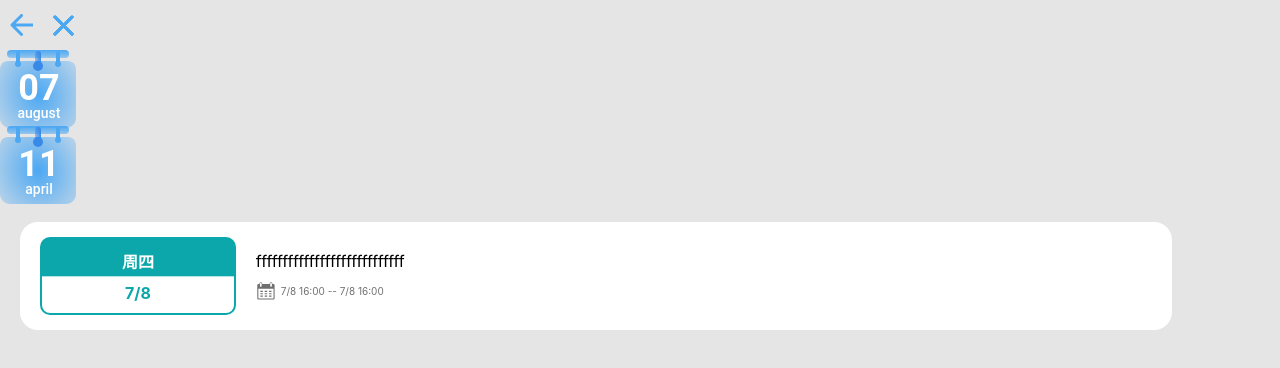
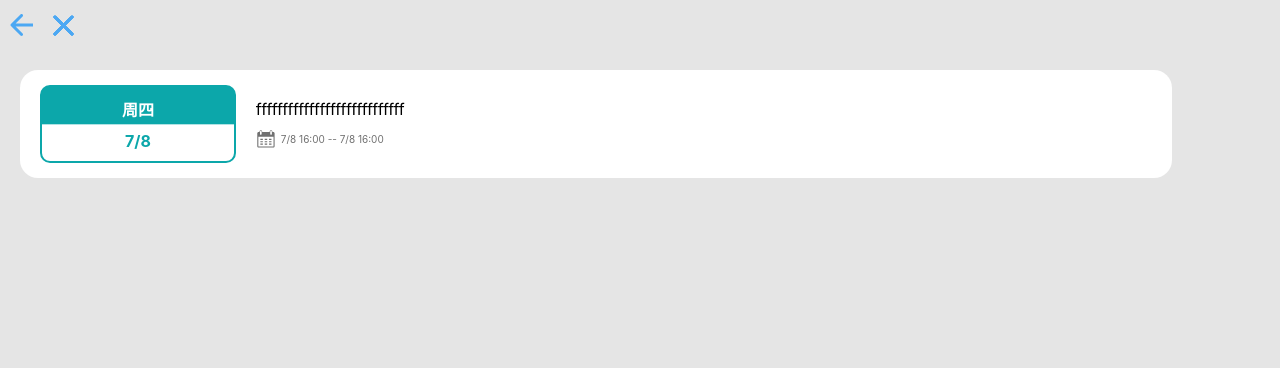
Before and after one commit to ncuhome/tudo-fe, a Next.js app: page /home/homepage in a window 1280 px wide. Shown: the top 368 px of the page. Built offline with nearby package versions, Linux system fonts and the light colour scheme.

Commit message:
:bug: fix: 样式切换为module.scss引入

```diff
--- a/components/shared/activity-card/index.module.css
+++ /dev/null
@@ -1,47 +0,0 @@
-.cardBox{
-  background-color: #fff;
-  width: 90%;
-  margin: 20px;
-  border-radius: 18px;
-  display: flex;
-}
-
-.cardDate{
-  /* margin: 20px; */
-  margin: 15px 20px 15px;
-  padding: 10px;
-  width: 17%;
-  border-radius: 10px;
-  border-width: 2px;
-  border-style: solid;
-  border-color: rgb(12,167,170);
-  background: linear-gradient(to bottom, rgb(12,167,170) 0%,rgb(12,167,170) 50%,white 51%,white 100%);
-
-}
-
-.cardInfo{
-  margin-right: 20px;
-  width: 50%;
-  display: flex;
-  flex-direction: column;
-  justify-content: center;
-}
-
-.cardInfo_name{
-  overflow: hidden;
-  text-overflow:ellipsis;
-  white-space: nowrap;
-  margin-bottom: 10px;
-}
-
-.cardInfo_date{
-  display: flex;
-  align-items:center;
-  font-size: 10px;
-  color:rgb(112,112,112);
-}
-
-.cardInfo_date > img{
-  height: 20px;
-  margin-right: 5px;
-}
--- /dev/null
+++ b/components/shared/activity-card/index.module.scss
@@ -0,0 +1,48 @@
+.cardBox {
+  background-color: #fff;
+  width: 90%;
+  margin: 20px;
+  border-radius: 18px;
+  display: flex;
+  .cardDate {
+    /* margin: 20px; */
+    margin: 15px 20px 15px;
+    padding: 10px;
+    width: 17%;
+    border-radius: 10px;
+    border-width: 2px;
+    border-style: solid;
+    border-color: rgb(12, 167, 170);
+    background: linear-gradient(
+      to bottom,
+      rgb(12, 167, 170) 0%,
+      rgb(12, 167, 170) 50%,
+      white 51%,
+      white 100%
+    );
+  }
+}
+
+.cardInfo {
+  margin-right: 20px;
+  width: 50%;
+  display: flex;
+  flex-direction: column;
+  justify-content: center;
+  .cardInfo_name {
+    overflow: hidden;
+    text-overflow: ellipsis;
+    white-space: nowrap;
+    margin-bottom: 10px;
+  }
+  .cardInfo_date {
+    display: flex;
+    align-items: center;
+    font-size: 10px;
+    color: rgb(112, 112, 112);
+  }
+  .cardInfo_date > img {
+    height: 20px;
+    margin-right: 5px;
+  }
+}
--- a/components/shared/activity-card/activity_card.tsx
+++ b/components/shared/activity-card/index.tsx
@@ -1,5 +1,5 @@
 import React from 'react'
-import styles from './index.module.css'
+import styles from './index.module.scss'
 // import calender from "../../../public/calender.svg"  ??似乎是next引入图片的问题
 
 const ActCard: React.FC = () => {
--- a/components/shared/calendar/calendar.tsx
+++ /dev/null
@@ -1,63 +0,0 @@
-import { makeStyles } from "@material-ui/core/styles";
-import React from "react";
-import style from "./index.module.css"
-
-const useStyles = makeStyles(() => ({
-    calendar: {
-        position: "static",
-        height: "76px",
-        width: "78px",
-    },
-    calendarBack: {
-        position: "absolute",
-        zIndex: 1,
-    },
-    content: {
-        display: "flex",
-        flexDirection: "column",
-        alignItems: "center",
-        paddingTop: "20px",
-        zIndex: 2,
-    },
-    month: {
-        fontFamily: "Roboto",
-        fontStyle: "normal",
-        fontWeight: 500,
-        fontSize: "14px",
-        lineHeight: "14px",
-        color: "#FFFFFF",
-        margin: 0,
-        zIndex: 2,
-    },
-    day: {
-        fontFamily: "Roboto",
-        fontStyle: "normal",
-        fontWeight: "bold",
-        fontSize: "36px",
-        lineHeight: "36px",
-        color: "#FFFFFF",
-        margin: 0,
-        zIndex: 2,
-    },
-}));
-
-interface CalendarProps {
-    month: string
-    day: string
-}
-
-const Calendar: React.FC<CalendarProps> = (props) => {
-    const classes = useStyles();
-
-    return (
-        <div className={classes.calendar}>
-            <img src={"/calendar.svg"} alt="calendar" className={classes.calendarBack} width={76} height={78} />
-            <div className={`${classes.content} ${style.noSelect}`}>
-                <p className={classes.day}>{props.day}</p>
-                <p className={classes.month}>{props.month}</p>
-            </div>
-        </div>
-    );
-}
-
-export default Calendar;
--- a/components/shared/calendar/index.module.css
+++ /dev/null
@@ -1,11 +0,0 @@
-.noSelect {
-    -webkit-touch-callout: none; /* iOS Safari */
-
-    -webkit-user-select: none; /* Chrome/Safari/Opera */
-
-    -moz-user-select: none; /* Firefox */
-
-    -ms-user-select: none; /* Internet Explorer/Edge */
-
-    user-select: none; /* Non-prefixed version, currently */
-}
--- /dev/null
+++ b/components/shared/head-bar/index.module.scss
@@ -0,0 +1,29 @@
+.bar {
+  top: 0;
+  height: 50px;
+  width: 100%;
+  display: flex;
+  align-items: center;
+  flex-direction: row;
+  .barFront {
+    display: flex;
+    align-items: center;
+    flex-direction: row;
+    & > * {
+      margin-left: 10px;
+      margin-right: 10px;
+    }
+  }
+  .barPadding {
+    flex-grow: 1;
+  }
+  .barBack {
+    display: flex;
+    align-items: center;
+    flex-direction: row-reverse;
+    & > * {
+      margin-left: 10px;
+      margin-right: 10px;
+    }
+  }
+}
--- /dev/null
+++ b/components/shared/head-bar/index.tsx
@@ -0,0 +1,34 @@
+import { useRouter } from 'next/router'
+import React from "react";
+import styles from "./index.module.scss"
+
+interface HeadBarProps {
+  children?: React.ReactNode
+}
+
+const HeadBar: React.FC = (props: HeadBarProps) => {
+  // const styles = useStyles
+  const history = useRouter();
+
+  const backHandler = () => {
+    history.back()
+  }
+
+  return (
+    <div className={styles.bar}>
+      <div className={styles.barFront}>
+        <img src={"/back_arrow.svg"} onClick={backHandler} alt="back" />
+        <img src={"/exit.svg"} alt="exit" />
+      </div>
+
+      <div className={styles.barPadding}>
+      </div>
+
+      <div className={styles.barBack}>
+        {props.children}
+      </div>
+    </div>
+  );
+}
+
+export default HeadBar;
--- a/components/shared/headbar.tsx
+++ /dev/null
@@ -1,66 +0,0 @@
-import { makeStyles } from "@material-ui/core/styles";
-import { useRouter } from 'next/router'
-import React from "react";
-
-const useStyles = makeStyles(() => ({
-    bar: {
-        top: "0",
-        height: "50px",
-        width: "100%",
-        display: "flex",
-        alignItems: "center",
-        flexDirection: "row",
-    },
-    barFront: {
-        display: "flex",
-        alignItems: "center",
-        flexDirection: "row",
-        "& > *": {
-            marginLeft: "10px",
-            marginRight: "10px",
-        },
-    },
-    barPadding: {
-        flexGrow: 1,
-    },
-    barBack: {
-        display: "flex",
-        alignItems: "center",
-        flexDirection: "row-reverse",
-        "& > *": {
-            marginLeft: "10px",
-            marginRight: "10px",
-        },
-    }
-}));
-
-interface HeadBarProps {
-    children?: React.ReactNode
-}
-
-const HeadBar: React.FC = (props: HeadBarProps) => {
-    const classes = useStyles();
-    const history = useRouter();
-
-    const backHandler = () => {
-        history.back()
-    }
-
-    return (
-        <div className={classes.bar}>
-            <div className={classes.barFront}>
-                <img src={"/back_arrow.svg"} onClick={backHandler} alt="back" />
-                <img src={"/exit.svg"} alt="exit" />
-            </div>
-
-            <div className={classes.barPadding}>
-            </div>
-
-            <div className={classes.barBack}>
-                {props.children}
-            </div>
-        </div>
-    );
-}
-
-export default HeadBar;
--- a/package.json
+++ b/package.json
@@ -17,6 +17,7 @@
     "react": "^17.0.2",
     "react-dom": "^17.0.2",
     "react-swipeable-views": "^0.14.0",
+    "sass": "^1.45.0",
     "typescript": "^4.4.3"
   },
   "devDependencies": {
--- a/pages/home/css.ts
+++ /dev/null
@@ -1,11 +0,0 @@
-import {makeStyles} from "@material-ui/core/styles";
-
-const useStyles = makeStyles(() => ({
-    background: {
-        background: "#E5E5E5",
-        width: "100vw",
-        height: "100vh",
-    },
-}));
-
-export default useStyles
--- a/pages/home/homepage.tsx
+++ b/pages/home/homepage.tsx
@@ -1,17 +1,18 @@
 import React from 'react';
-import useStyles from "./css";
-import HeadBar from "../../components/shared/headbar";
-import Calendar from "../../components/shared/calendar/calendar";
-import ActCard from '../../components/shared/activity-card/activity_card';
+// import useStyles from "./css";
+import HeadBar from "../../components/shared/head-bar/";
+// import Calendar from "../../components/shared/calendar/calendar";
+import ActCard from '../../components/shared/activity-card/';
+import styles from "./index.module.scss"
 
 const HomePage: React.FC = () => {
-    const classes = useStyles();
+    // const classes = useStyles
 
     return (
-        <div className={classes.background}>
+        <div className={styles.background}>
             <HeadBar />
-            <Calendar month={"august"} day={"07"} />
-            <Calendar month={"april"} day={"11"} />
+            {/* <Calendar month={"august"} day={"07"} /> */}
+            {/* <Calendar month={"april"} day={"11"} /> */}
             <ActCard/>
         </div>
     );
--- /dev/null
+++ b/pages/home/index.module.scss
@@ -0,0 +1,5 @@
+.background {
+  background: #E5E5E5;
+  width: 100vw;
+  height: 100vh;
+}
```
Also changed, not shown: 1 other file (tests, documents, lock files or other folders).
